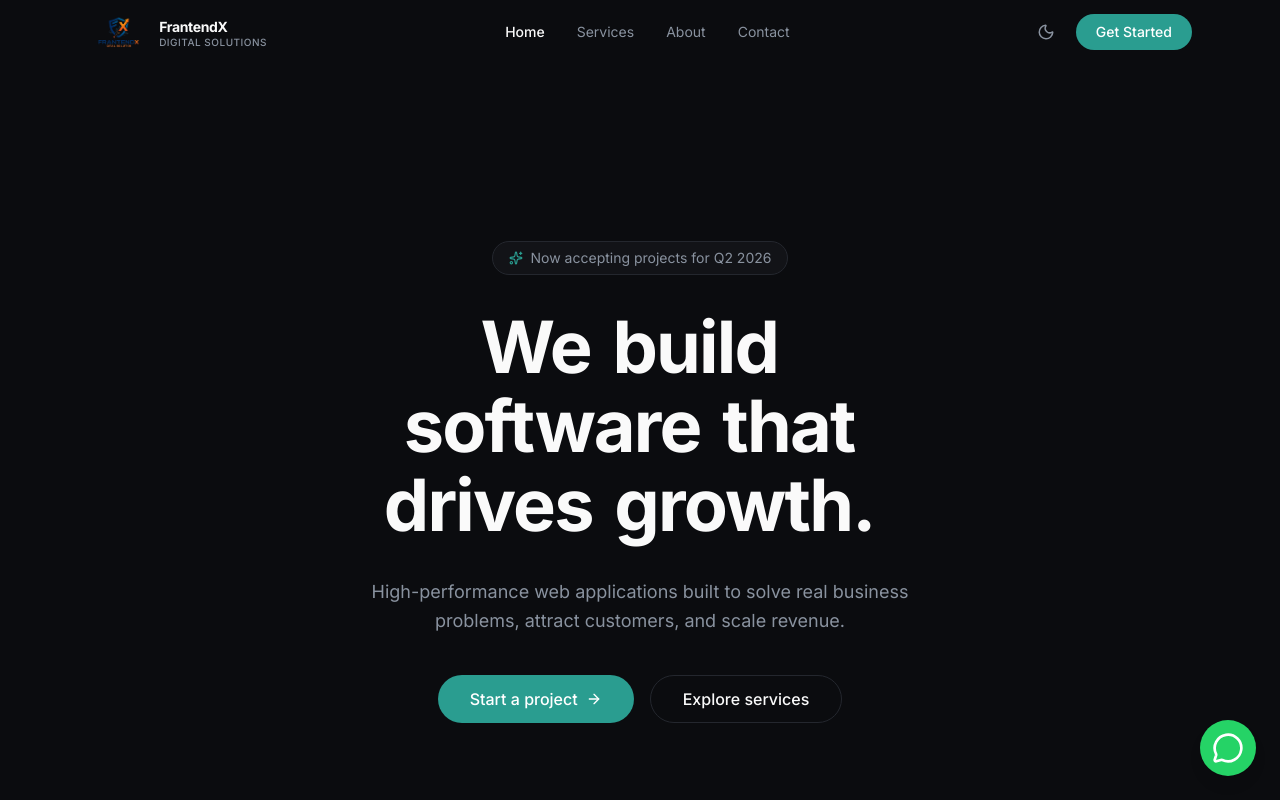
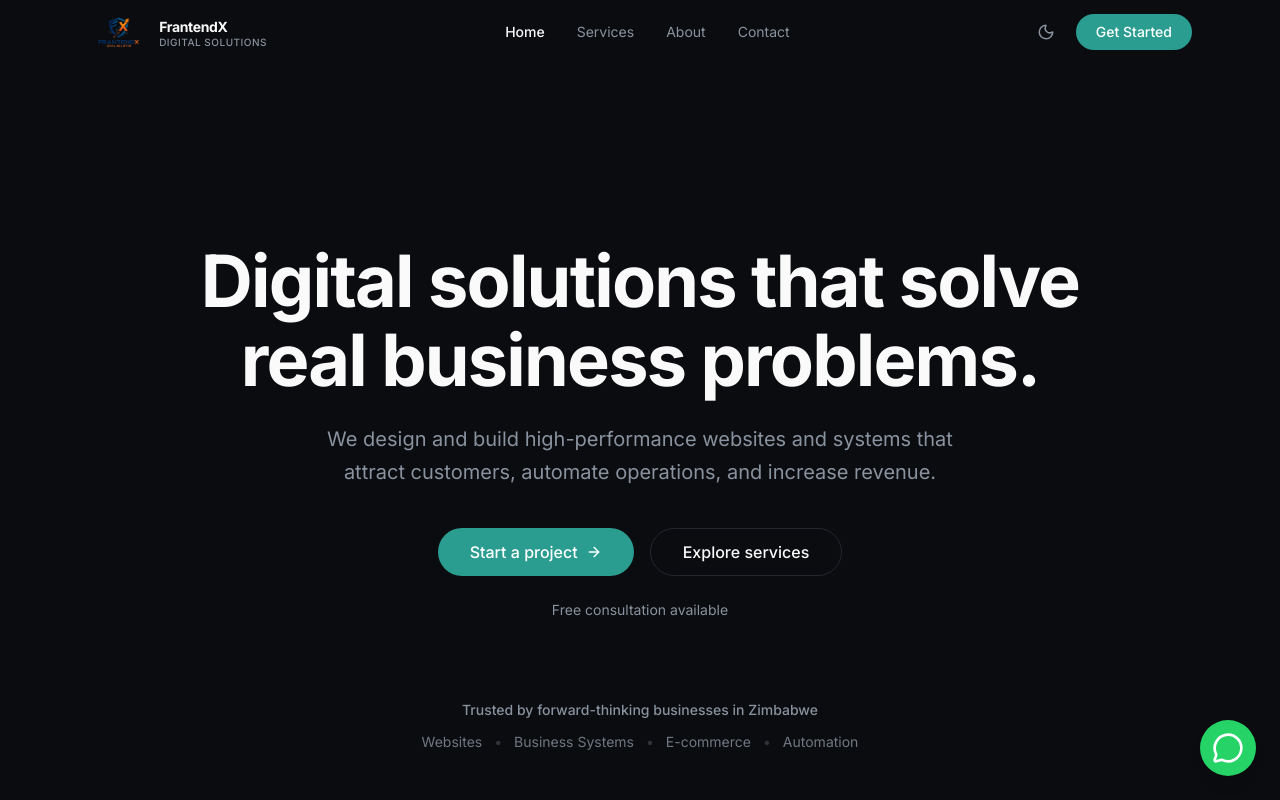
Before and after one commit to tinoe0404/frantendX, a Next.js app: page / in a window 1280 px wide. Shown: the top 800 px of the page. Built offline with nearby package versions, Linux system fonts and the light colour scheme.

Commit message:
feat: Add a new Hero section component with animated headlines, CTAs, and trust indicators.

```diff
--- a/src/components/sections/Hero.tsx
+++ b/src/components/sections/Hero.tsx
@@ -2,107 +2,117 @@
 
 import Link from "next/link";
 import { motion } from "framer-motion";
-import { ArrowRight, Sparkles } from "lucide-react";
+import { ArrowRight } from "lucide-react";
 import { Button } from "@/components/ui/button";
 
-
-
-const containerVariants = {
-  hidden: {},
-  visible: {
-    transition: { staggerChildren: 0.06, delayChildren: 0.1 },
-  },
-};
-
-const wordVariants = {
-  hidden: { opacity: 0, y: 24, filter: "blur(6px)" },
-  visible: {
-    opacity: 1,
-    y: 0,
-    filter: "blur(0px)",
-    transition: { duration: 0.5, ease: "easeOut" as const },
-  },
-};
-
 export function Hero() {
-  const headline = ["We build", "software that", "drives growth."];
-
   return (
-    <section className="relative overflow-hidden">
+    <section className="relative overflow-hidden pt-24 pb-20 md:pt-36 md:pb-28 lg:pt-44 lg:pb-36">
       {/* Subtle radial gradient background */}
       <div
         className="pointer-events-none absolute inset-0 bg-[radial-gradient(ellipse_at_center,_var(--tw-gradient-stops))] from-muted/50 via-background to-background"
         aria-hidden="true"
       />
 
-      <div className="relative mx-auto max-w-6xl px-6 pt-24 pb-20 md:pt-36 md:pb-28 lg:pt-44 lg:pb-36">
+      <div className="relative mx-auto max-w-6xl px-6">
         <div className="mx-auto max-w-4xl text-center">
-          {/* Badge */}
-          <motion.div
-            initial={{ opacity: 0, y: 12 }}
-            animate={{ opacity: 1, y: 0 }}
-            transition={{ duration: 0.5, delay: 0 }}
-            className="mb-8 inline-flex items-center gap-2 rounded-full border border-border bg-card px-4 py-1.5 text-sm text-muted-foreground"
-          >
-            <Sparkles className="h-3.5 w-3.5 text-brand" />
-            <span>Now accepting projects for Q2 2026</span>
-          </motion.div>
 
           {/* Headline */}
           <motion.h1
-            variants={containerVariants}
-            initial="hidden"
-            animate="visible"
+            initial={{ opacity: 0, y: 20 }}
+            animate={{ opacity: 1, y: 0 }}
+            transition={{ duration: 0.6, ease: "easeOut" }}
             className="text-4xl font-bold tracking-tight text-foreground sm:text-5xl md:text-6xl lg:text-7xl text-balance leading-[1.1]"
           >
-            {headline.map((line, lineIdx) => (
-              <span key={lineIdx} className="block">
-                {line.split(" ").map((word, wordIdx) => (
-                  <motion.span
-                    key={`${lineIdx}-${wordIdx}`}
-                    variants={wordVariants}
-                    className="inline-block mr-[0.3em]"
-                  >
-                    {word}
-                  </motion.span>
-                ))}
-              </span>
-            ))}
+            Digital solutions that solve real business problems.
           </motion.h1>
 
           {/* Subtext */}
           <motion.p
-            initial={{ opacity: 0, y: 16 }}
+            initial={{ opacity: 0, y: 20 }}
             animate={{ opacity: 1, y: 0 }}
-            transition={{ duration: 0.6, delay: 0.5 }}
-            className="mx-auto mt-8 max-w-xl text-lg text-muted-foreground leading-relaxed"
+            transition={{ duration: 0.6, delay: 0.15, ease: "easeOut" }}
+            className="mx-auto mt-6 max-w-2xl text-lg text-muted-foreground sm:text-xl leading-relaxed"
           >
-            High-performance web applications built to solve real business problems, attract customers, and scale revenue.
+            We design and build high-performance websites and systems that attract customers, automate operations, and increase revenue.
           </motion.p>
 
           {/* CTAs */}
+          <div className="mt-10 flex flex-col items-center justify-center gap-6">
+            <div className="flex flex-col sm:flex-row items-center gap-4 w-full sm:w-auto">
+              {/* Primary CTA */}
               <motion.div
-            initial={{ opacity: 0, y: 16 }}
-            animate={{ opacity: 1, y: 0 }}
-            transition={{ duration: 0.5, delay: 0.65 }}
-            className="mt-10 flex flex-col sm:flex-row items-center justify-center gap-4"
+                initial={{ opacity: 0, scale: 0.95 }}
+                animate={{ opacity: 1, scale: 1 }}
+                whileHover={{ scale: 1.03 }}
+                transition={{ duration: 0.4, delay: 0.3 }}
+                className="w-full sm:w-auto"
               >
-            <Button size="lg" className="h-12 rounded-full px-8 text-base font-medium gap-2 bg-brand text-brand-foreground hover:bg-brand/90" asChild>
+                <Button
+                  size="lg"
+                  className="h-12 w-full sm:w-auto rounded-full px-8 text-base font-medium gap-2 bg-brand text-brand-foreground hover:bg-brand/90 hover:shadow-[0_0_20px_rgba(var(--brand-rgb),0.3)] transition-all"
+                  asChild
+                >
                   <Link href="/contact">
                     Start a project
                     <ArrowRight className="h-4 w-4" />
                   </Link>
                 </Button>
-            <Button size="lg" variant="outline" className="h-12 rounded-full px-8 text-base font-medium" asChild>
+              </motion.div>
+
+              {/* Secondary CTA */}
+              <motion.div
+                initial={{ opacity: 0 }}
+                animate={{ opacity: 1 }}
+                transition={{ duration: 0.4, delay: 0.4 }}
+                className="w-full sm:w-auto"
+              >
+                <Button
+                  size="lg"
+                  variant="outline"
+                  className="h-12 w-full sm:w-auto rounded-full px-8 text-base font-medium group hover:underline"
+                  asChild
+                >
                   <Link href="/services">
                     Explore services
+                    {/* Hover effect handled by button variant + native transition, kept simple as requested */}
                   </Link>
                 </Button>
               </motion.div>
             </div>
 
-        {/* Stats row */}
+            {/* Helper text */}
+            <motion.p
+              initial={{ opacity: 0 }}
+              animate={{ opacity: 1 }}
+              transition={{ duration: 0.4, delay: 0.5 }}
+              className="text-sm text-muted-foreground"
+            >
+              Free consultation available
+            </motion.p>
+          </div>
 
+          {/* Trust Indicator */}
+          <motion.div
+            initial={{ opacity: 0 }}
+            animate={{ opacity: 1 }}
+            transition={{ duration: 0.4, delay: 0.6 }}
+            className="mt-16 sm:mt-20"
+          >
+            <p className="text-sm font-medium text-muted-foreground mb-3">
+              Trusted by forward-thinking businesses in Zimbabwe
+            </p>
+            <div className="flex flex-wrap items-center justify-center gap-x-3 gap-y-2 text-sm text-muted-foreground/80">
+              <span>Websites</span>
+              <span className="text-muted-foreground/30">•</span>
+              <span>Business Systems</span>
+              <span className="text-muted-foreground/30">•</span>
+              <span>E-commerce</span>
+              <span className="text-muted-foreground/30">•</span>
+              <span>Automation</span>
+            </div>
+          </motion.div>
+        </div>
       </div>
     </section>
   );
```
Lines whose indentation alone changed are shown as unchanged.
